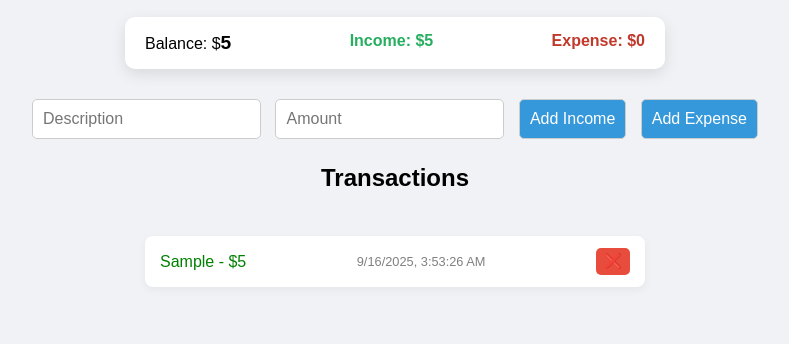
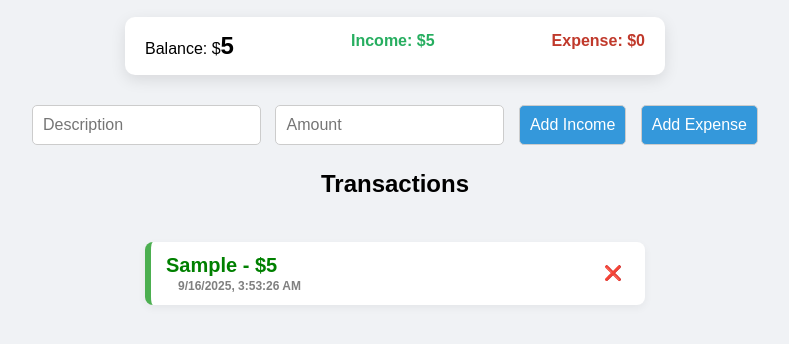
Before and after one commit to Michaelodaumeh/Budget-Tracker, a plain HTML site: page index.html in a window 1280 px wide. Both pictures are taken after typing "Sample", "5" into the empty fields and a click on the button "Add Income". Shown: the part 90-434 px from the top of the page, without its empty margins (245-1034 px from the left). Drawn offline with Linux system fonts and the light colour scheme.

Commit message:
styling and sorting transactions

```diff
--- a/script.js
+++ b/script.js
@@ -12,18 +12,31 @@ function renderTransactions () {
     const list = document.getElementById("transactions");
     list.innerHTML = "";
 
-    Transactions.forEach (t => {
+    const sorted = [...Transactions].sort( (i, e) => {
+        if (i.type === "expense" && e.type === "income") return -1;
+        if (i.type === "income" && e.type === "expense") return 1;
+        return e.id - i.id;
+    })
+
+    sorted.forEach (t => {
         const li = document.createElement("li");
-        li.innerHTML = `
-        <span>${t.dics} - $${t.amount}</span>
-        <span style="font-size:0.8em; color:gray;">${t.date}</span>
+        li.classList.add("transaction", t.type);
+        const icon = t.type === "income" ? "💵" : "💸";
+        li.style.color = t.type === "income" ? "green" : "red";
+
+        const textDiv = document.createElement("div");
+        textDiv.classList.add("text")
+        textDiv.innerHTML = `
+        <div class="dics">${t.dics} - $${t.amount}</div>
+        <div class="date">${t.date}</div>
         `;
-        li.style.color = t.type === "income" ? "green" : "red";
 
         const btn = document.createElement("button");
     btn.textContent = "❌";
     btn.onclick = () => deleteTransaction(t.id);
 
+
+    li.appendChild(textDiv);
     li.appendChild(btn);
     list.appendChild(li);
     });
--- a/style.css
+++ b/style.css
@@ -43,7 +43,7 @@ h1 {
 
 #balance {
     font-weight: bold;
-    font-size: 1.2em;
+    font-size: 1.5em;
 }
 
 /* Input section */
@@ -68,9 +68,6 @@ button {
     transition: background 0.3s;
 }
 
-button:hover {
-    background-color: #2980b9;
-}
 
 /* Transactions list */
 ul#transactions {
@@ -92,7 +89,7 @@ ul#transactions li {
 }
 
 ul#transactions li button {
-    background-color: #e74c3c;
+    background-color: white;
     padding: 5px 8px;
     font-size: 0.9em;
     border-radius: 5px;
@@ -101,3 +98,54 @@ ul#transactions li button {
 ul#transactions li button:hover {
     background-color: #c0392b;
 }
+ /* Each transaction row */
+.transaction {
+  display: flex;
+  justify-content: space-between; /* pushes button to far right */
+  align-items: flex-start;        /* align top */
+  margin: 10px 0;
+  padding: 12px;
+  border-bottom: 10px;
+  box-shadow: 0 2px 5px rgba(0,0,0,0.1);
+  transition: transform 0.2s ease;
+}
+
+/* text block (desc + date) */
+.transaction .text {
+  display: flex;
+  font-size: 20px;
+  flex-direction: column; /* stack desc above date */
+}
+
+/* description styling */
+.transaction .dics {
+  font-weight: bold;
+  font-size: 1em;
+}
+
+/* date styling */
+.transaction .date {
+  font-size: 0.6em;
+  color: gray;
+  margin-top: 1.5px;
+  margin-left: 1em;
+}
+
+/* delete button */
+.transaction button {
+  background: transparent;
+  border: none;
+  cursor: pointer;
+  font-size: 0.1em;
+}
+
+
+/* Income card (green border) */
+.transaction.income {
+  border-left: 6px solid #4caf50;
+}
+
+/* Expense card (red border) */
+.transaction.expense {
+  border-left: 6px solid #f44336;
+}
```
